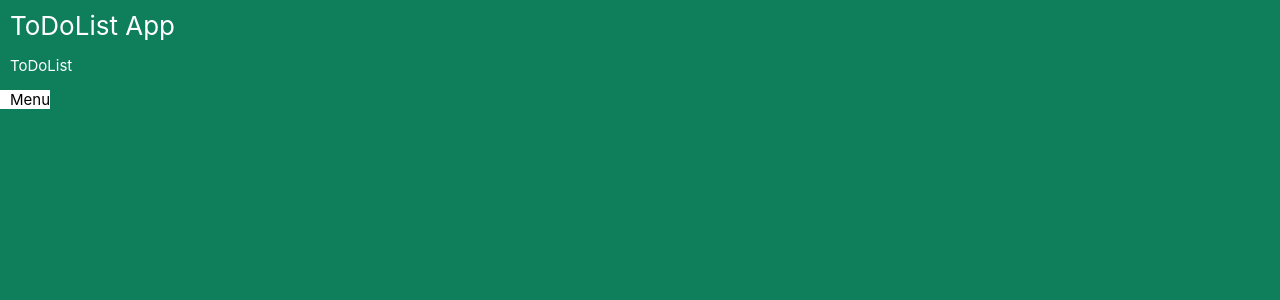
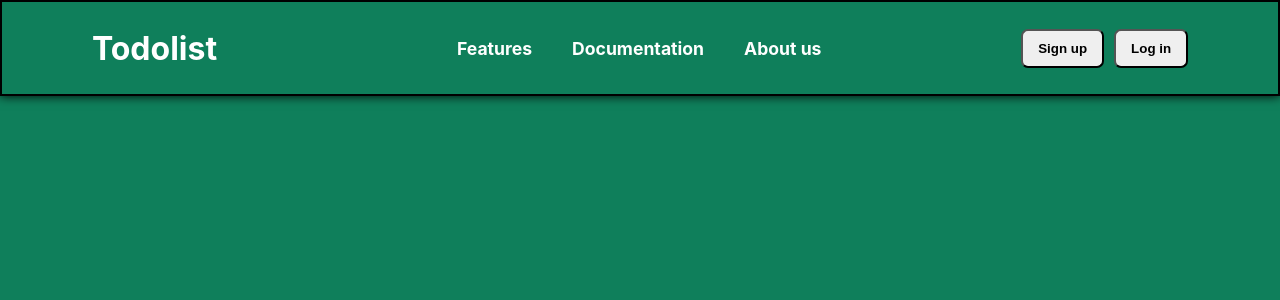
Before and after one commit to KavanMehtaCS/ToDoList-Web, a React (Create React App) app in the folder todolist/: page / in a window 1280 px wide. Shown: the top 300 px of the page. Built offline with nearby package versions, Linux system fonts and the light colour scheme.

Commit message:
Navbar basic setup

```diff
--- a/todolist/src/App.css
+++ b/todolist/src/App.css
@@ -3,42 +3,52 @@
   background-color: #0f7f5b;
   min-width: 100vh;
   min-height: 100vh;
+  scroll-behavior: smooth;
+}
+a{
+  text-decoration: none;
+  color: #FFFFFF;
+}
+h1{
+  font-size: 2em;
+  color: #FFFFFF;
+}
+ul{
+  display: flex;
 }
 
-.App-Header {
-  display: flex;
-  flex-direction: column;
-  align-items: left;
-  justify-content: left;
-  padding-left: 10px;
-  padding-top: 10px;
-  font-size: calc(10px + 2vmin);
-  color: #FFFFFF;
+ul li{
+  font-size: 1.1em;
 }
 
-.App-Main {
-  padding-left: 10px;
-  align-items: left;
-  justify-content: left;
-  color: #FFFFFF;
-  font-size: 15px;
+.navbar{
+  display: flex;
+  max-height: 120px;
+  max-width: 100vw;
+  justify-content: space-around;
+  align-items: center;
+  border: 2px solid #000000;
+  box-shadow: 0px 0px 10px;
 }
 
-.App-Menu {
-  background-color: #FFFFFF;
-  font-size: 15px;
-  color: black;
-  align-items: left;
-  justify-content: left;
-  padding-left: 10px;
-  height: max-content;
-  width: max-content;
+.nav-links > li{
+  list-style-type: none;
+  margin: 0 20px;
+  font-weight: bold;
 }
 
-.App-NavBar {
-  background-color: #FFFFFF;
-  font-size: 25px;
-  color: black;
-  align-items: center;
-  justify-content: center;
+.login-signup{
+  display: flex;
+  gap: 10px;
 }
+
+.login-signup > button{
+  border-radius: 7px;
+  padding: 10px 15px;
+  font-weight: bold;
+  cursor: pointer;
+}
+
+button:hover{
+  background-color: #FF9BFF;
+}
--- a/todolist/src/App.js
+++ b/todolist/src/App.js
@@ -1,14 +1,11 @@
 import './App.css';
 import React from 'react';
+import Navigation from './Navigation'
 
 export default function App() {
   return (
     <div className="App">
-    <header className="App-Header">ToDoList App</header>
-      <p className="App-Main">
-        ToDoList
-      </p>
-      <p className="App-Menu"> Menu </p>
+      <Navigation />
     </div>
   );
 }
--- a/todolist/src/Navigation.js
+++ b/todolist/src/Navigation.js
@@ -1,28 +1,20 @@
 import React from "react";
-import { Nav, NavLink, NavMenu }
-	from "./NavbarElements";
 
-const Navbar = () => {
-return (
-	<>
-	<Nav>
-		<NavMenu>
-		<NavLink to="/App" activeStyle>
-			Today
-		</NavLink>
-		<NavLink to="/Customization" activeStyle>
-			Customization
-		</NavLink>
-		<NavLink to="/Settings" activeStyle>
-			Settings
-		</NavLink>
-		<NavLink to="/Accomplishments" activeStyle>
-			Accomplishments
-		</NavLink>
-		</NavMenu>
-	</Nav>
-	</>
-);
-};
-
-export default Navbar;
+export default function Navigation(){
+	return(
+		<nav className = "navbar">
+			<div className = "website-name">
+				<h1>Todolist</h1>
+			</div>
+				<ul className = "nav-links">
+					<li className = "link-1"><a href = "#">Features</a></li>
+					<li className = "link-2"><a href = "#">Documentation</a></li>
+					<li className = "link-3"><a href = "#">About us</a></li>
+				</ul>
+			<div className = "login-signup">
+				<button>Sign up</button>
+				<button>Log in</button>
+			</div>
+		</nav>
+	)
+}
```
